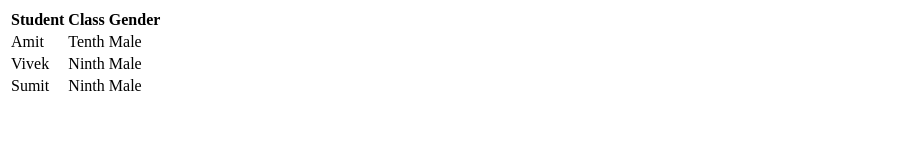
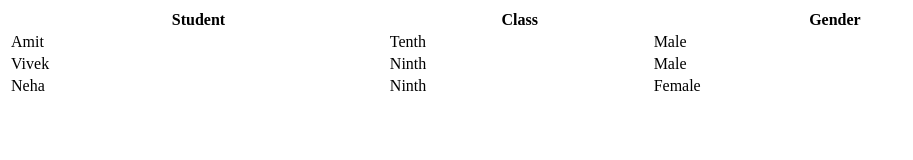
Before and after one commit to Sumit021995/html-start, a plain HTML site: page table.html in a window 1280 px wide. Shown: the whole page, without its empty margins (0-913 px from the left). Drawn offline with Linux system fonts and the light colour scheme.

Commit message:
file updated

```diff
--- a/table.html
+++ b/table.html
@@ -4,6 +4,13 @@
     <meta charset="UTF-8">
     <meta name="viewport" content="width=device-width, initial-scale=1.0">
     <title>Table</title>
+    <style>
+        table {
+            width: 80%
+
+        }
+
+    </style>
 </head>
 <body>
     <table>
@@ -23,9 +30,9 @@
             <td>Male</td>
         </tr>
         <tr>
-            <td>Sumit</td>
+            <td>Neha</td>
             <td>Ninth</td>
-            <td>Male</td>
+            <td>Female</td>
         </tr>
     </table>
 </body>
```
